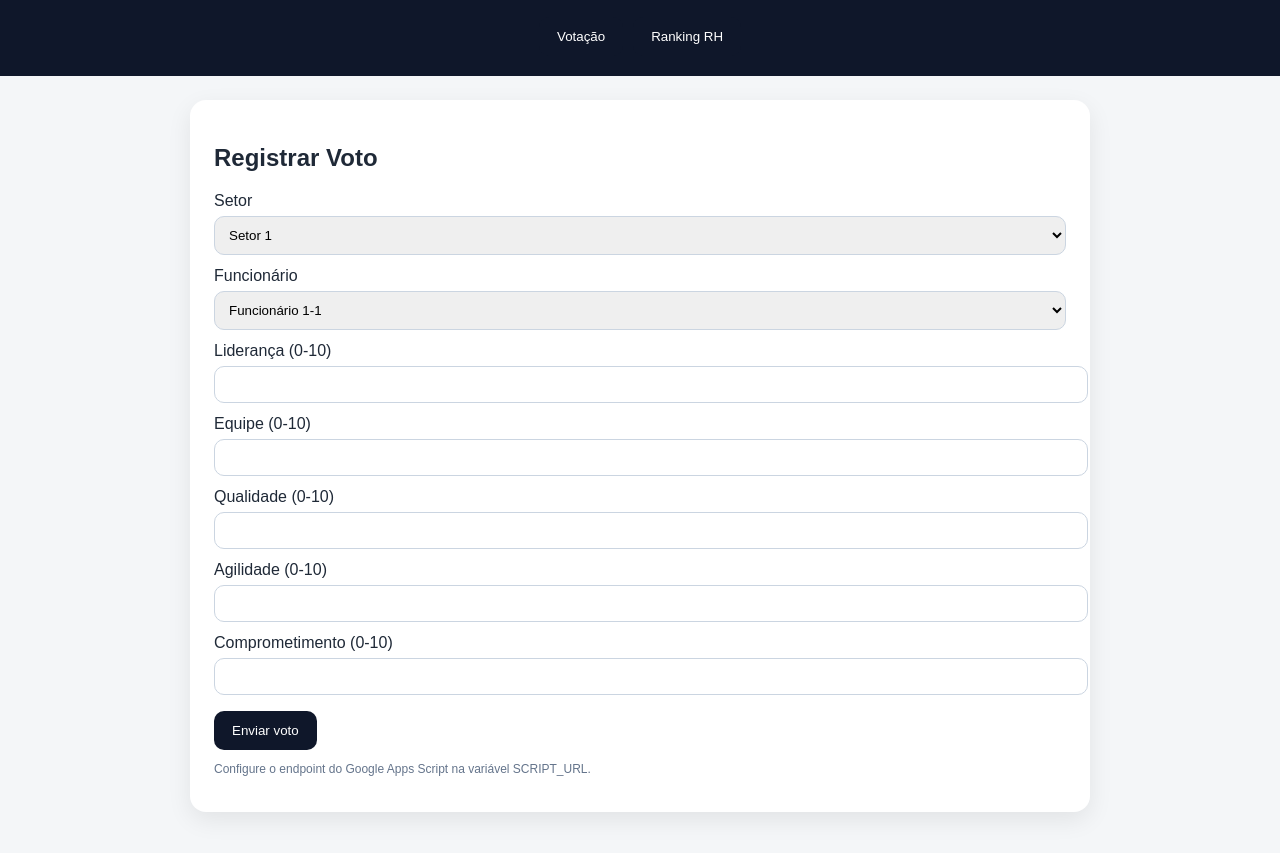
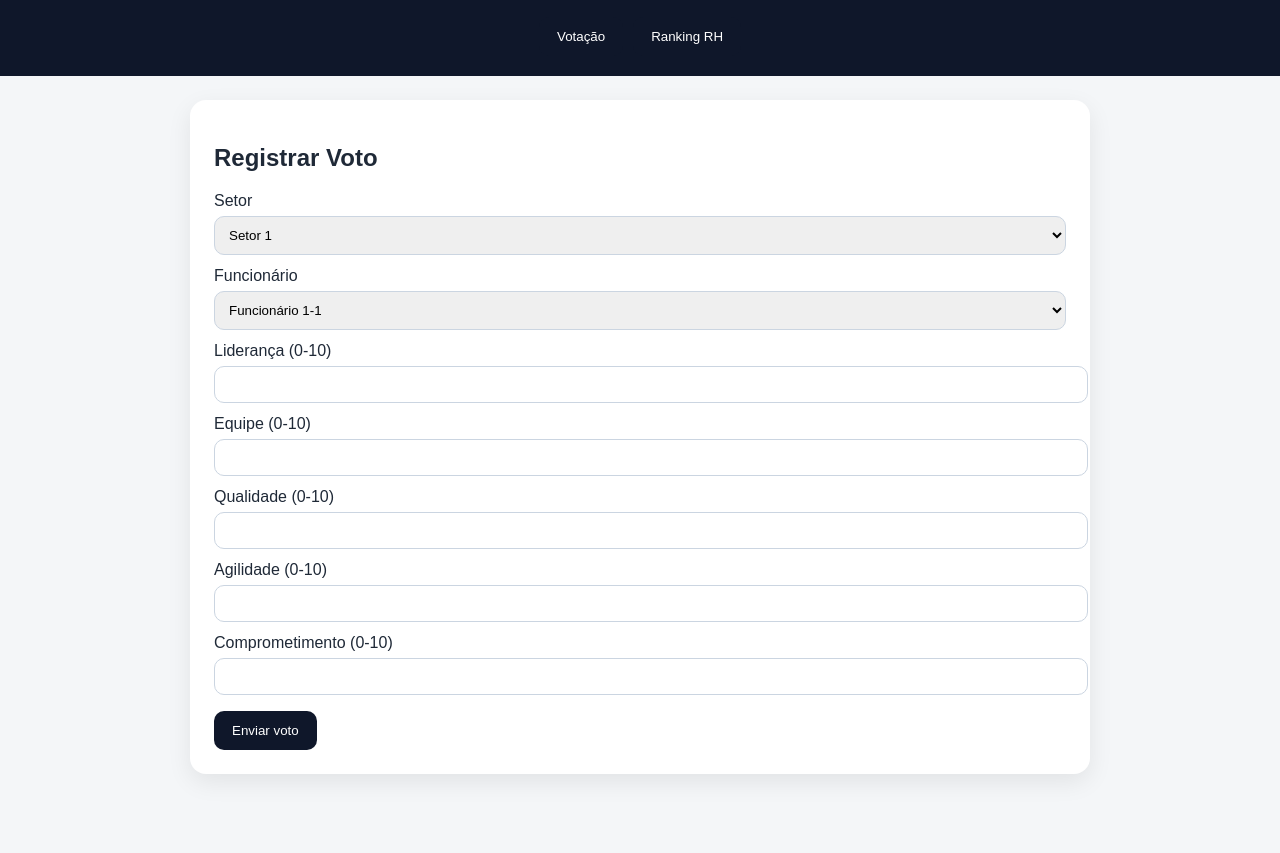
Before and after one commit to Hudcore/RankingLNG, a plain HTML site: page index.html in a window 1280 px wide. Shown: the part 99-952 px from the top of the page. After the commit the page ends 917 px from the top, so only its background shows below. Drawn offline with Linux system fonts and the light colour scheme.

Commit message:
Pequenos ajustes

```diff
--- a/index.html
+++ b/index.html
@@ -21,7 +21,7 @@ body{font-family:Arial,sans-serif;background:#f4f6f8;margin:0;color:#1f2937}head
 <label>Agilidade (0-10)</label><input type='number' min='0' max='10' id='n4'>
 <label>Comprometimento (0-10)</label><input type='number' min='0' max='10' id='n5'>
 <button onclick='enviar()'>Enviar voto</button>
-<p class='small'>Configure o endpoint do Google Apps Script na variável SCRIPT_URL.</p>
+
 <div id='msg'></div>
 </div>
 <div id='loginPage' class='card hidden'>
@@ -46,29 +46,5 @@ async function enviar(){const data={setor:setorSel.value,nome:nomeSel.value,n1:+
 function login(){if(document.getElementById('senha').value==='RHlong99!!'){loginPage.classList.add('hidden');rankPage.classList.remove('hidden');carregarRanking();} else loginMsg.innerHTML='Senha inválida';}
 async function carregarRanking(){const r=await fetch(SCRIPT_URL+'?ranking=1'); const dados=await r.json(); tbody.innerHTML=''; dados.forEach((x,i)=>{tbody.innerHTML+=`<tr><td>${i+1}</td><td>${x.nome}</td><td>${x.setor}</td><td>${Number(x.media).toFixed(2)}</td></tr>`})}
 </script>
-<!--
-CONFIGURAÇÃO 100% PRONTA
-1) Crie uma planilha Google chamada Premiacao
-2) Extensões > Apps Script
-3) Cole o script abaixo e publique como Aplicativo da Web (Qualquer pessoa)
 
-function doPost(e){
- const sh=SpreadsheetApp.getActive().getSheetByName('Dados') || SpreadsheetApp.getActive().insertSheet('Dados');
- if(sh.getLastRow()==0) sh.appendRow(['Data','Setor','Nome','N1','N2','N3','N4','N5','Media']);
- const d=JSON.parse(e.postData.contents);
- sh.appendRow([new Date(),d.setor,d.nome,d.n1,d.n2,d.n3,d.n4,d.n5,d.media]);
- return ContentService.createTextOutput(JSON.stringify({ok:true})).setMimeType(ContentService.MimeType.JSON);
-}
-function doGet(e){
- const sh=SpreadsheetApp.getActive().getSheetByName('Dados');
- const vals=sh.getDataRange().getValues().slice(1);
- const mapa={};
- vals.forEach(r=>{const k=r[2]+'|'+r[1]; if(!mapa[k]) mapa[k]={nome:r[2],setor:r[1],soma:0,qtd:0}; mapa[k].soma+=Number(r[8]); mapa[k].qtd++;});
- const arr=Object.values(mapa).map(x=>({nome:x.nome,setor:x.setor,media:x.soma/x.qtd})).sort((a,b)=>b.media-a.media);
- return ContentService.createTextOutput(JSON.stringify(arr)).setMimeType(ContentService.MimeType.JSON);
-}
-
-4) Copie a URL e substitua SEU_SCRIPT_ID acima.
-5) Suba este arquivo como index.html no GitHub Pages.
--->
 </body></html>
```
